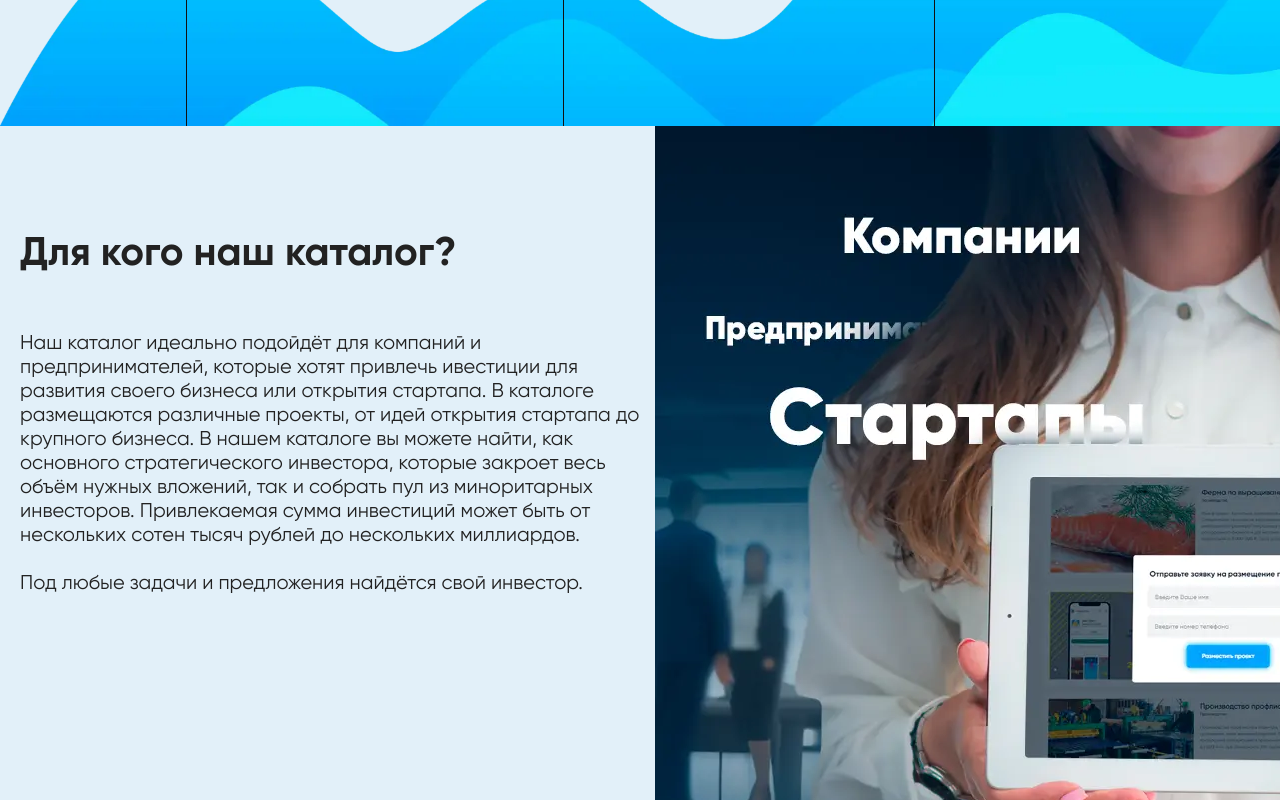
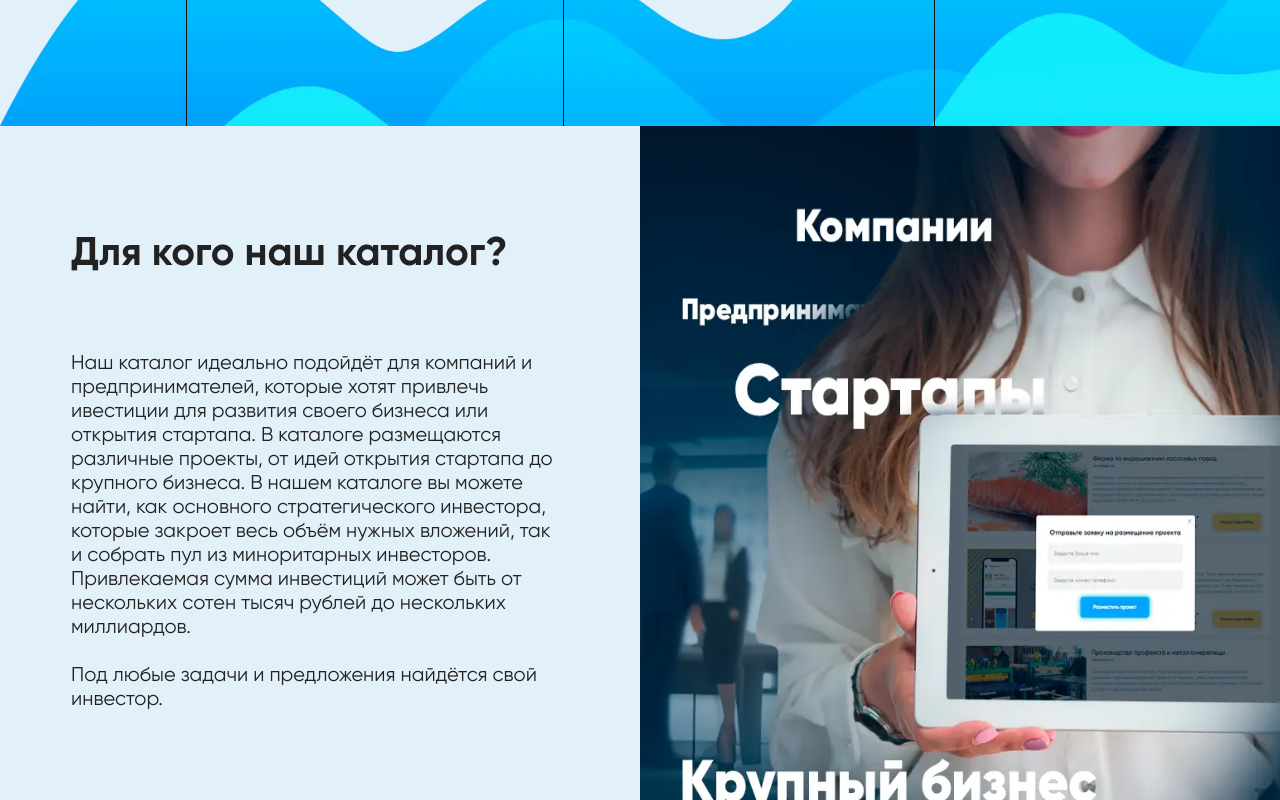
Before and after one commit to den10004/invest, a Next.js app: page /invest in a window 1280 px wide. Shown: the part 3180-3980 px from the top of the page. Built offline with nearby package versions, Linux system fonts and the light colour scheme.

Commit message:
исправлена вёрстка о нас

```diff
--- a/components/landing-components/ForWhom/style.css
+++ b/components/landing-components/ForWhom/style.css
@@ -19,36 +19,40 @@
     margin-top: 100px;
 }
 
-
-@media screen and (max-width: 1280px) {
-    .forWhom__content>div>p {
-        margin-top: 50px;
-    }
-}
-
 @media screen and (max-width: 1620px) {
-    .forWhom__content {
-        margin-left: 20px;
-        width: 50%;
-    }
-
     .forWhom__img-container {
         width: 50%;
         height: auto;
         overflow: hidden;
     }
-}
 
+    .forWhom__content {
+        margin-left: calc(50% - 569px);
+        width: 530px;
+    }
 
-
-@media screen and (max-width: 845px) {
-    .forWhom__img-container>img {
-        width: 725px;
-        height: 700px;
+    .forWhom__content>div>p {
+        margin-top: 70px;
     }
 }
 
+@media screen and (max-width: 1400px) {
+    .forWhom__img-container>img {
+        width: 700px;
+        height: 725px;
+    }
 
+    .forWhom__content {
+        width: 488px;
+    }
+}
+
+@media screen and (max-width: 1170px) {
+    .forWhom__content {
+        margin-left: 20px;
+        width: 50%;
+    }
+}
 
 @media screen and (max-width: 845px) {
     .forWhom {
```
